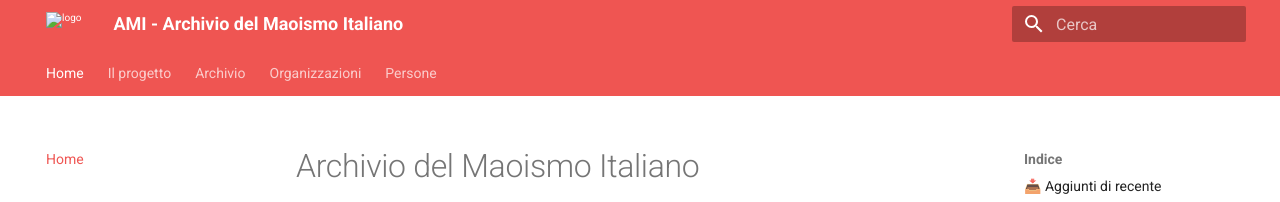
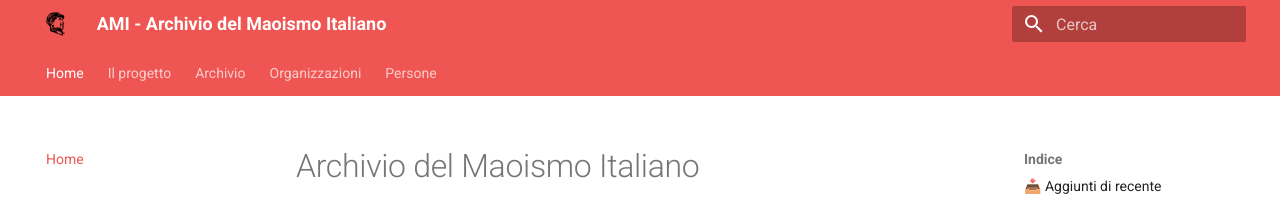
Before and after one commit to AMI-AIM/archivio-maoismo-italiano, an MkDocs documentation site: the page built from docs/index.md, in a window 1280 px wide. Shown: the top 202 px of the page. Built offline with MkDocs 1.6.1 and Material for MkDocs 9.7.7, drawn with Linux system fonts in a browser that asks for light colours.

```diff
--- a/mkdocs.yml
+++ b/mkdocs.yml
@@ -16,7 +16,7 @@
       primary: red
       accent: red
 
-  logo: docs/immagini/logo.png
+  logo: immagini/logo.png
 
 plugins:
   - search
```
